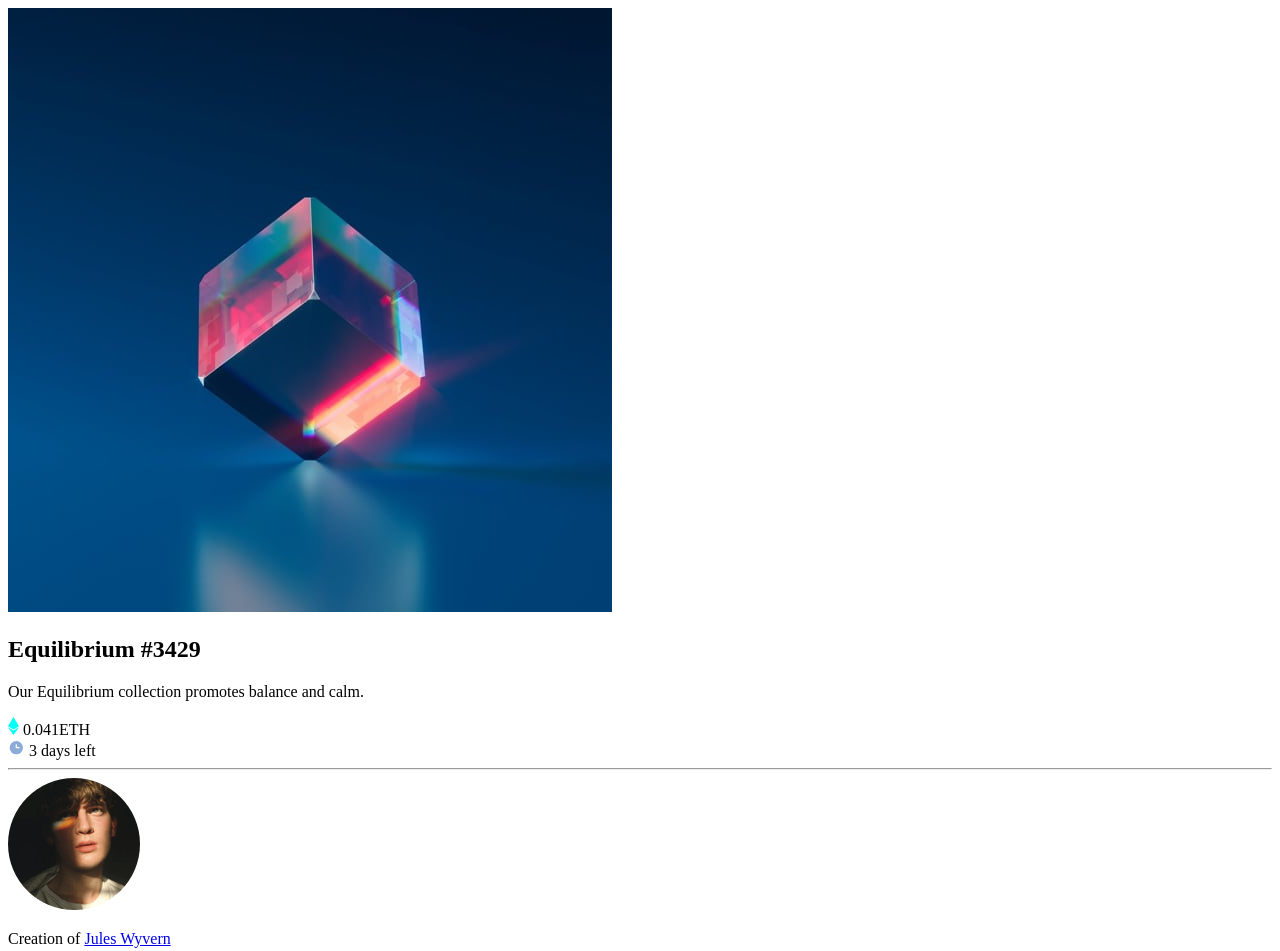
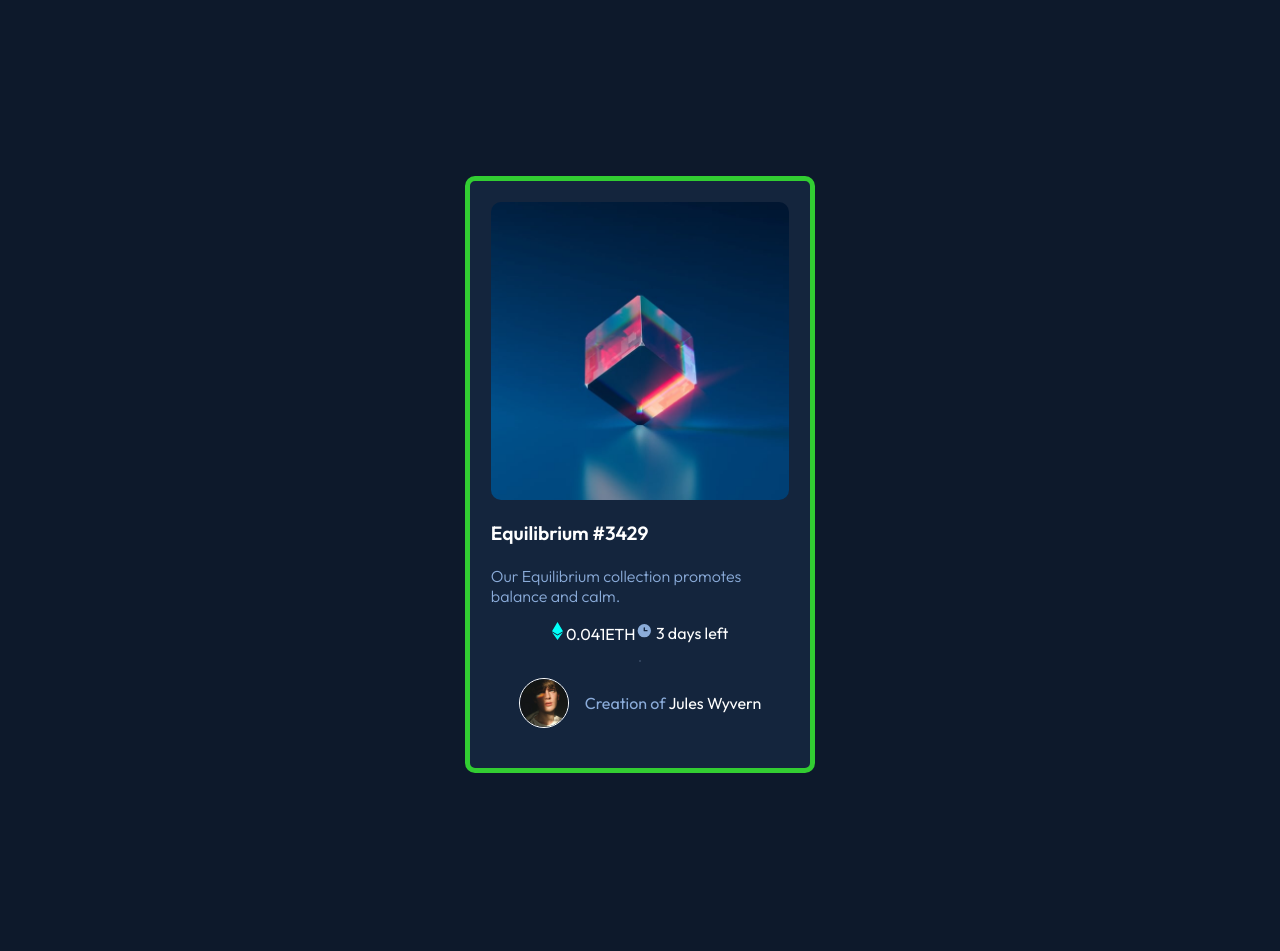
Before and after one commit to stephnicoledev/nft-card, a plain HTML site: page index.html in a window 1280 px wide. Drawn offline with Linux system fonts and the light colour scheme.

Commit message:
added initial styling for nft card, with the exception of flexbox

```diff
--- a/index.html
+++ b/index.html
@@ -6,30 +6,49 @@
     <meta name="viewport" content="width=device-width, initial-scale=1.0" />
     <title>NFT Card</title>
     <link rel="stylesheet" href="styles.css" />
+    <link
+      href="https://fonts.googleapis.com/css2?family=Outfit:wght@300;400;600&display=swap"
+      rel="stylesheet"
+    />
   </head>
   <body>
-    <main>
-      <img src="images/image-equilibrium.jpg" alt="Equilibrium NFT" />
-      <h2>Equilibrium #3429</h2>
-      <p>Our Equilibrium collection promotes balance and calm.</p>
-      <section>
+    <main class="qr-container">
+      <img
+        src="images/image-equilibrium.jpg"
+        alt="Equilibrium NFT"
+        class="nft-img"
+      />
+      <div class="details">
+        <h2 class="title">Equilibrium #3429</h2>
+        <p class="nft-description">
+          Our Equilibrium collection promotes balance and calm.
+        </p>
+      </div>
+      <div class="price">
         <div>
-          <img src="images/icon-ethereum.svg" alt="Ethereum icon" />
+          <img
+            src="images/icon-ethereum.svg"
+            alt="Ethereum icon"
+            class="icon"
+          />
           0.041ETH
         </div>
         <div>
-          <img src="images/icon-clock.svg" alt="Clock icon" />
+          <img src="images/icon-clock.svg" alt="Clock icon" class="icon" />
           3 days left
         </div>
-      </section>
-      <hr />
-      <section>
+      </div>
+      <hr class="line" />
+      <div class="creator">
         <img
           src="images/image-avatar.png"
           alt="Avatar of NFT creator, Jules Wyvern"
+          class="avatar"
         />
-        <p>Creation of <a href="#">Jules Wyvern</a></p>
-      </section>
+        <p class="creator-text">
+          Creation of <a href="#" class="creator-link">Jules Wyvern</a>
+        </p>
+      </div>
     </main>
   </body>
 </html>
--- a/styles.css
+++ b/styles.css
@@ -1,3 +1,91 @@
 :root {
   /* color palette */
+  --soft-blue: hsl(215, 51%, 70%);
+  --cyan: hsl(178, 100%, 50%);
+  --midnight: hsl(217, 54%, 11%);
+  --space: hsl(216, 50%, 16%);
+  --ocean: hsl(215, 32%, 27%);
+  --white: hsl(0, 0%, 100%);
+
+  /* typography */
+  --fs: 0.875rem;
+  --ff: "Outfit", sans-serif;
+  --fw-3: 300;
+  --fw-4: 400;
+  --fw-6: 600;
 }
+
+*,
+*::before,
+*::after {
+  padding: 0;
+  margin: 0;
+  box-sizing: border-box;
+}
+
+body {
+  background: var(--midnight);
+  font-family: var(--ff);
+  color: var(--white);
+}
+
+.qr-container {
+  border: 5px solid limegreen;
+  background: var(--space);
+  display: flex;
+  flex-direction: column;
+  justify-content: center;
+  align-items: center;
+  max-width: 21.875rem;
+  margin: 11rem auto;
+  padding: 1.3em 1.3em 2.5em 1.3em;
+  border-radius: 10px;
+}
+
+.nft-img {
+  width: 100%;
+  border-radius: 10px;
+}
+
+.title {
+  padding: 1.3rem 1rem 1.3rem 0;
+  font-size: 1.2rem;
+}
+
+.nft-description {
+  color: var(--soft-blue);
+  font-size: var(--ff);
+  font-weight: var(--fw-3);
+  margin-bottom: 1rem;
+}
+
+.price {
+  display: flex;
+}
+
+.creator {
+  display: flex;
+  align-items: center;
+}
+
+.avatar {
+  width: 50px;
+  border-radius: 50%;
+  border: 1px solid var(--white);
+}
+
+.creator-text {
+  color: var(--soft-blue);
+  font-size: 1rem;
+  margin-left: 1rem;
+}
+
+.creator-link {
+  color: var(--white);
+  text-decoration: none;
+}
+
+.line {
+  border: 1px solid var(--ocean);
+  margin: 1rem 0;
+}
```
